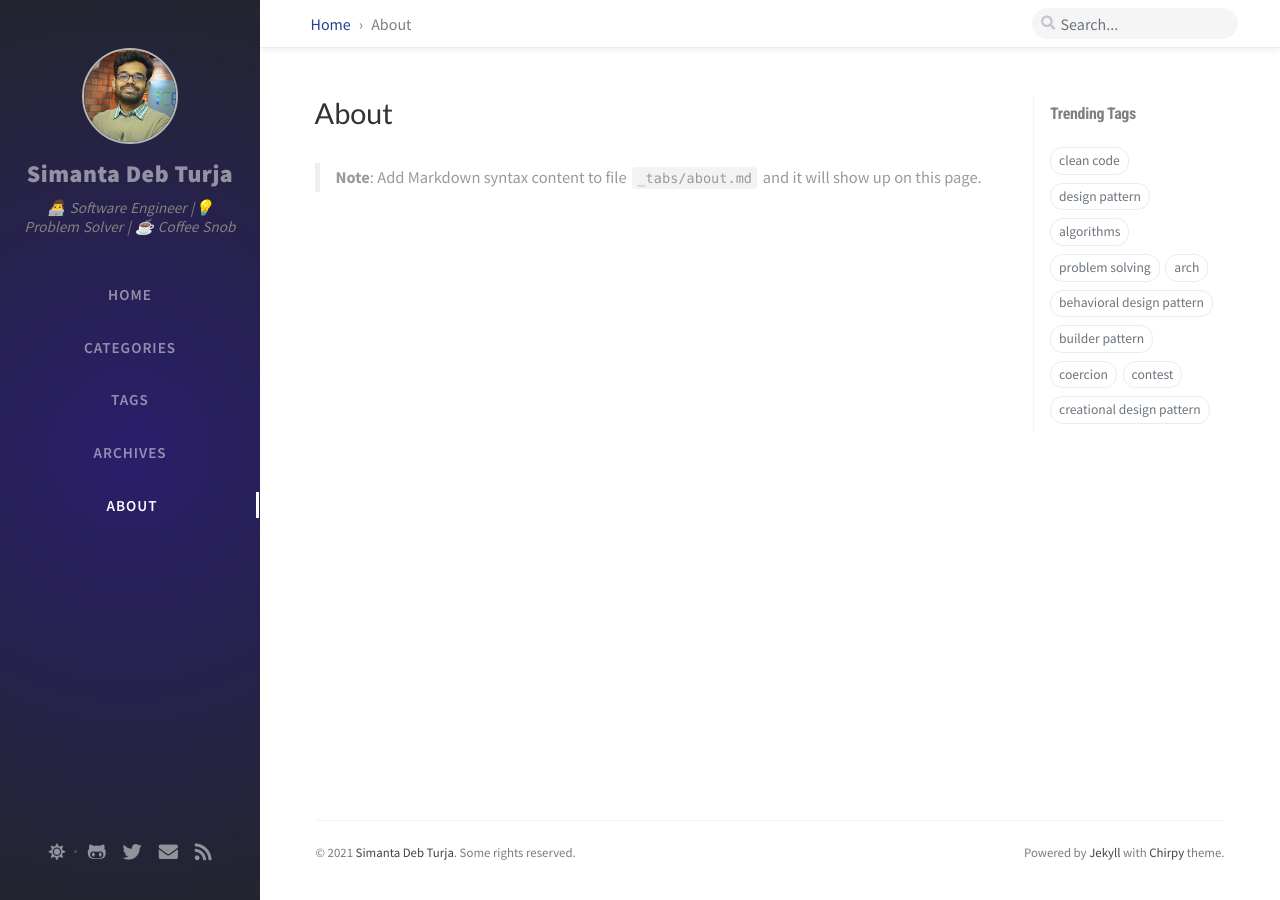
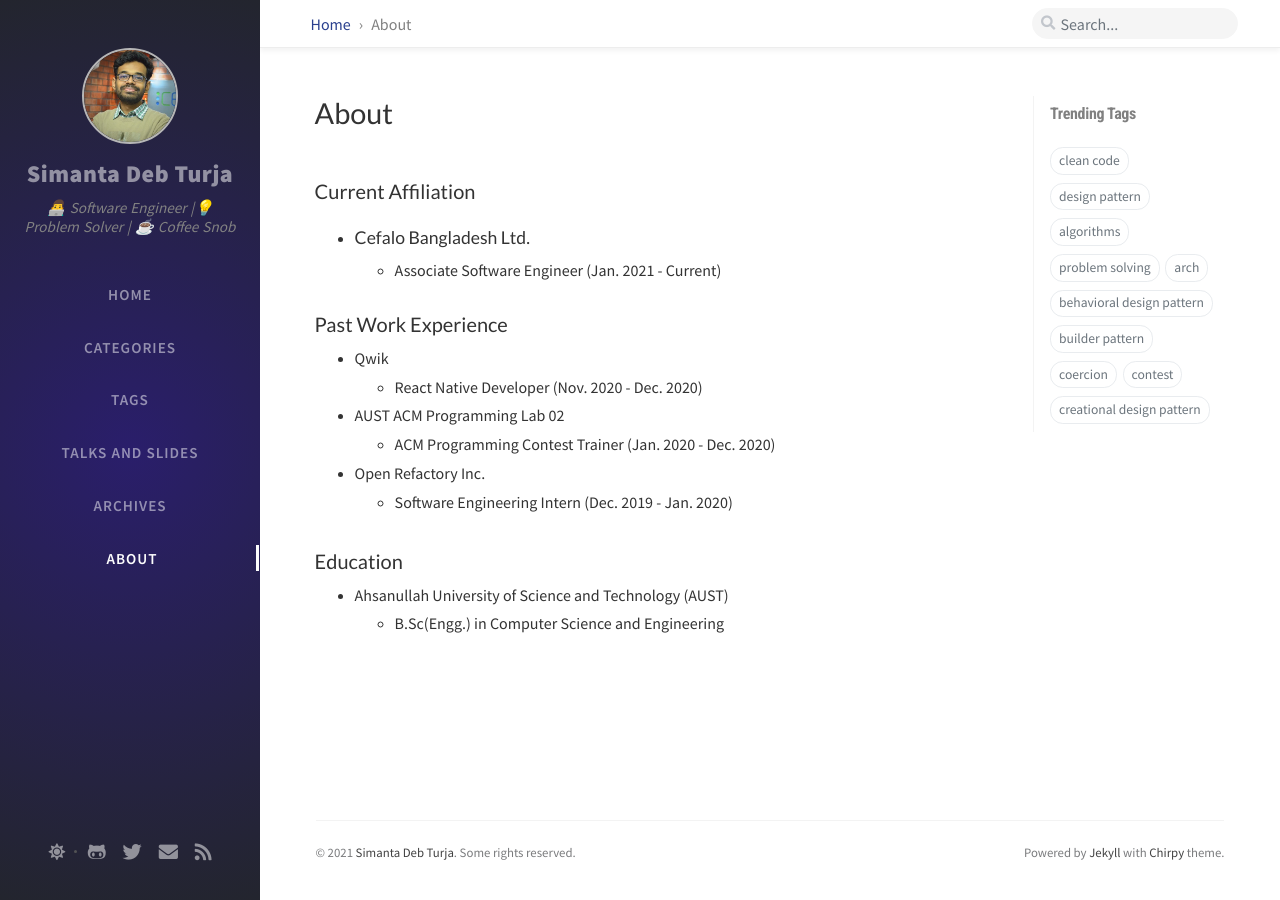
Before and after one commit to simantaturja/simantaturja.github.io, a Jekyll site: the page built from _tabs/about.md, in a window 1280 px wide. Built offline with Jekyll 4.4.1, drawn with Linux system fonts in a browser that asks for light colours; nearby versions of some CDN libraries; comment, search, counter and statistics services are not loaded.

```diff
--- a/_config.yml
+++ b/_config.yml
@@ -28,13 +28,22 @@ github:
 twitter:
   username: imturja            # change to your twitter username
 
+linkedin:
+  username: simantaturja
+
+facebook:
+  username: SD.Turja
+
 social:
   name: Simanta Deb Turja                  # it will shows as the copyright owner in Footer
   email: simantaturja@gmail.com            # change to your email address
   links:
     # The first element serves as the copyright owner's link
+    - https://www.linkedin.com/in/simantaturja
     - https://twitter.com/imturja      # change to your twitter homepage
     - https://github.com/simantaturja       # change to your github homepage
+    - https://www.facebook.com/SD.Turja
+
     # Uncomment below to add more social links
     # - https://www.facebook.com/username
     # - https://www.linkedin.com/in/username
--- a/_includes/sidebar.html
+++ b/_includes/sidebar.html
@@ -65,6 +65,10 @@
         https://github.com/{{ site.github.username }}
       {%- elsif entry.type == 'twitter' -%}
         https://twitter.com/{{ site.twitter.username }}
+      {%- elsif entry.type == 'linkedin' -%}
+        https://linkedin.com/in/{{ site.linkedin.username }}
+      {%- elsif entry.type == 'facebook' -%}
+        https://facebook.com/{{ site.facebook.username }}
       {%- elsif entry.type == 'email' -%}
         {% assign email = site.social.email | split: '@' %}
         javascript:location.href = 'mailto:' + ['{{ email[0] }}','{{ email[1] }}'].join('@')
--- a/_tabs/about.md
+++ b/_tabs/about.md
@@ -2,13 +2,22 @@
 title: About
 icon: fas fa-info
 order: 4
-
-# The About page
-# v2.0
-# https://github.com/cotes2020/jekyll-theme-chirpy
-# © 2017-2019 Cotes Chung
-# MIT License
 ---
 
 
-> **Note**: Add Markdown syntax content to file `_tabs/about.md` and it will show up on this page.
+### Current Affiliation
+- ##### Cefalo Bangladesh Ltd.
+    - ###### Associate Software Engineer (Jan. 2021 - Current)
+
+
+### Past Work Experience
+- Qwik
+    - React Native Developer (Nov. 2020 - Dec. 2020)
+- AUST ACM Programming Lab 02
+    - ACM Programming Contest Trainer (Jan. 2020 - Dec. 2020)
+- Open Refactory Inc.
+    - Software Engineering Intern (Dec. 2019 - Jan. 2020)
+
+### Education
+- Ahsanullah University of Science and Technology (AUST)
+    - B.Sc(Engg.) in Computer Science and Engineering
```
Also changed, not shown: _tabs/categories.md (+1 -101 lines), _tabs/talks-and-slides.md (added, +15 -0 lines).
